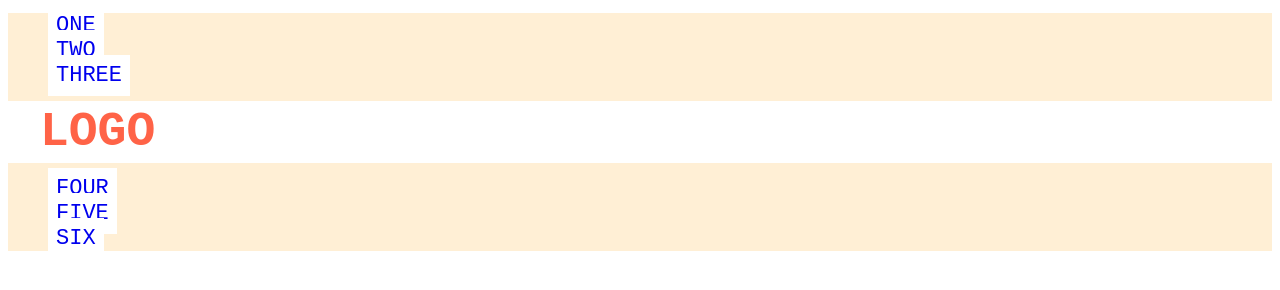
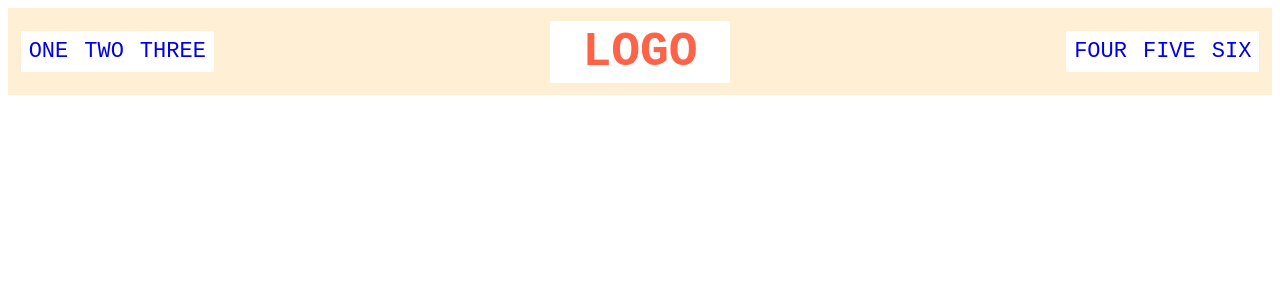
Before and after one commit to Iverson989/css-exercises-solutions, a plain HTML site: page flex/02-flex-header/index.html in a window 1280 px wide. Drawn offline with Linux system fonts and the light colour scheme.

Commit message:
This was a good way to learn about default styling

```diff
--- a/flex/02-flex-header/style.css
+++ b/flex/02-flex-header/style.css
@@ -1,6 +1,10 @@
 .header  {
   font-family: monospace;
   background: papayawhip;
+  padding: 1%;
+  display: flex;
+  justify-content: space-between;
+  align-items: center;
 }
 
 .logo {
@@ -12,14 +16,21 @@
 }
 
 ul {
-  /* this removes the dots on the list items*/
+  /*
+    this removes the dots on the list items
+  */
   list-style-type: none;
+  display: flex;
+  padding-left: 0;
+  margin: 0;
 }
 
 a {
   font-size: 22px;
   background: white;
   padding: 8px;
-  /* this removes the line under the links */
+  /*
+    this removes the line under the links
+  */
   text-decoration: none;
 }
```
